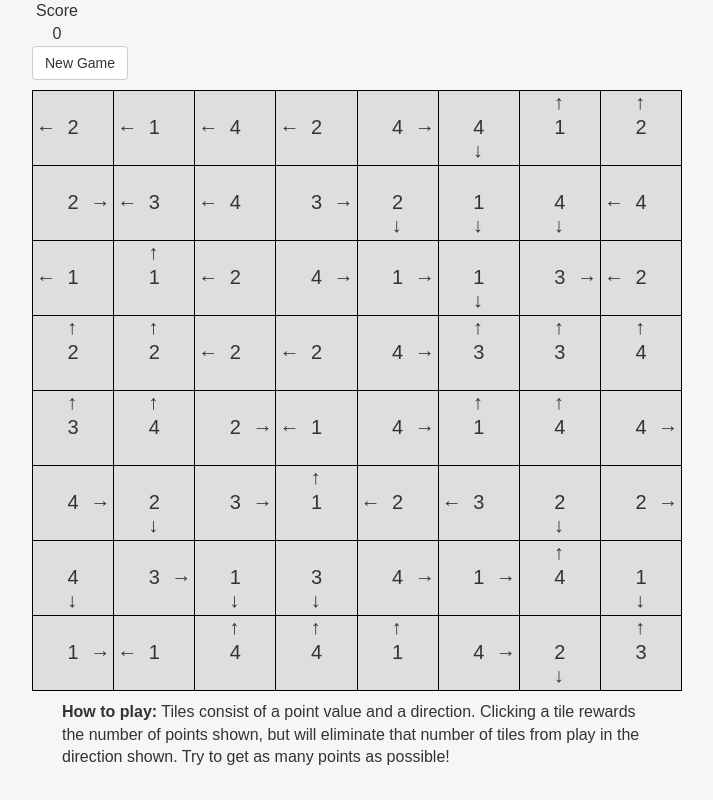
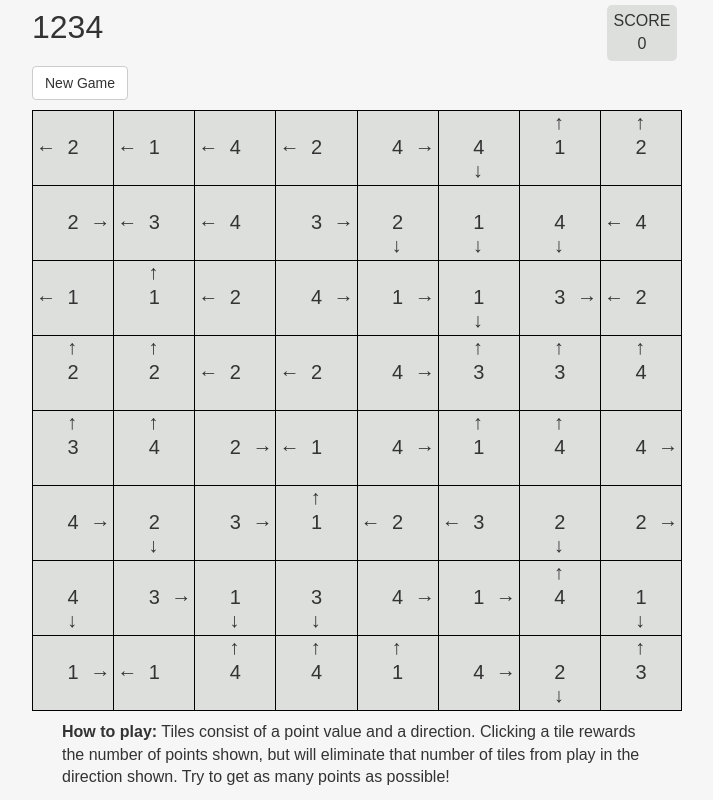
Before and after one commit to aalcutt/aalcutt.github.io, a plain HTML site: page 1234/index.html in a window 1280 px wide. Shown: the whole page, without its empty margins (283-996 px from the left). Drawn offline with nearby package versions, Linux system fonts and the light colour scheme.

Commit message:
latest version with GA code

```diff
--- a/1234/index.html
+++ b/1234/index.html
@@ -15,13 +15,25 @@
   <script type="text/javascript" src="js/game.js"></script>
   <script type="text/javascript" src="js/solver.js"></script>
 
+  	<script>
+	  (function(i,s,o,g,r,a,m){i['GoogleAnalyticsObject']=r;i[r]=i[r]||function(){
+	  (i[r].q=i[r].q||[]).push(arguments)},i[r].l=1*new Date();a=s.createElement(o),
+	  m=s.getElementsByTagName(o)[0];a.async=1;a.src=g;m.parentNode.insertBefore(a,m)
+	  })(window,document,'script','//www.google-analytics.com/analytics.js','ga');
+
+	  ga('create', 'UA-56942817-4', 'auto');
+	  ga('send', 'pageview');
+
+	</script>
+
 <head>
   <body>
     <div class="wrapper">
       <div class="container-fluid">
         <div class="row">
+          <span class="title">1234</span>
           <div class="score-container-top">
-            Score
+            SCORE
             <div class="score-container">0</div>
           </div>
           <div class="target-score-container" style="display:none">0</div>
--- a/1234/style/style.css
+++ b/1234/style/style.css
@@ -52,10 +52,22 @@ body{
   left:3;
   top:23px;
 }
-
+.title{
+  font-size:32px;
+  float:left;
+  margin-top:5px;
+}
 .score-container-top{
   text-align:center;
-  width:50px;
+  width:70px;
+  background-color:#dddfdd;
+  border-radius: 5px;
+  padding:5px;
+  margin-top:5px;
+  margin-bottom:5px;
+  margin-right:5px;
+  float:right;
+  font-size:16px;
 }
 .game-message{
   display:none;
```
